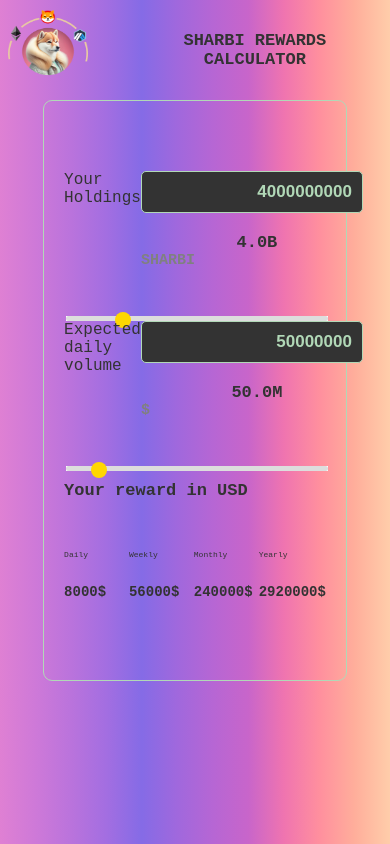
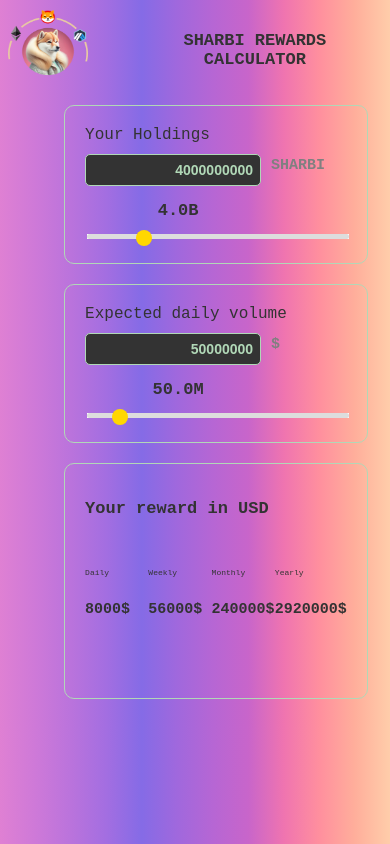
Before and after one commit to sharbiarb23/sip-calculator, a React (Vite) app: page / in a window 390 px wide. Built offline with nearby package versions, Linux system fonts and the light colour scheme.

Commit message:
ui update

```diff
--- a/src/App.css
+++ b/src/App.css
@@ -14,6 +14,7 @@
   display: flex;
   justify-content:center;
   align-items: center;
+  margin-bottom: -25px;
 }
 
 .container {
@@ -36,9 +37,9 @@
   justify-content: space-between;
   /* background-color: #b1d8b7; */
   /* margin-top: 50px; */
-  border: 1px solid #b1d8b7;
+  /* border: 1px solid #b1d8b7; */
   border-radius: 9px;
-  margin-top: 10px;
+  /* margin-top: 10px; */
   padding: 20px;
 
 }
@@ -150,7 +151,8 @@
   font-size: 16px;
   display: flex;
   justify-content: space-between;
-  /* flex-direction: column; */
+
+
 
 
 }
@@ -158,8 +160,12 @@
 .slider-container {
 
   width: 100%;
-  height: 100px;
-  margin-top: 50px;
+  /* height: 100px; */
+  margin-top: 20px;
+  border: 1px solid #b1d8b7;
+  padding: 20px;
+  border-radius: 10px  ;
+  align-self: center;
   /* margin-bottom: 100px; */
 }
 
@@ -167,14 +173,26 @@
 
   width: 70%;
   height: 50px;
-  margin-top: 20px;
-  margin-bottom: 30px;
+  margin-top: 10px;
+  margin-bottom: 20px;
   color: #333333;
   font-family: monospace;
   font-size: 15px;
   display: flex;
   flex-direction: column;
   justify-content: space-between;
+
+}
+.border-cont {
+
+  width: 100%;
+  /* height: 100px; */
+  margin-top: 20px;
+  border: 1px solid #b1d8b7;
+  padding: 20px;
+  border-radius: 10px  ;
+  align-self: center;
+  /* margin-bottom: 100px; */
 }
 .output {
   width: 100%;
@@ -190,10 +208,7 @@
   font-size: 22px;
 }
 @media only screen and (max-width: 600px) {
-  .calc-amount {
-    font-weight: bold;
-    font-size: 17px;
-  }
+
   .output-container {
 
     width: 70%;
@@ -207,13 +222,12 @@
     flex-direction: column;
     justify-content: space-between;
   }
+
+
 }
 
 @media only screen and (max-width: 400px) {
-  .calc-amount {
-    font-weight: bold;
-    font-size: 14px;
-  }
+
   .output-container {
 
     width: 70%;
@@ -227,6 +241,7 @@
     flex-direction: column;
     justify-content: space-between;
   }
+
 
 
 }
@@ -246,16 +261,109 @@
 
 }
 
+@media (max-width: 768px) {
+
+
+  .label-value {
+
+    color: #333333;
+    font-family: monospace;
+    font-size: 16px;
+    display: flex;
+    justify-content: space-between;
+    flex-direction: column;
+
+
+  }
+  .calc-amount {
+    font-weight: bold;
+    font-size: 13px;
+  }
+  .input-box {
+    /* font-size: 14px;
+    padding: 5px;
+    width: 150px;
+    margin-bottom: 10px; */
+
+
+    border: 1px solid #b1d8b7;
+    border-radius: 5px;
+    background-color: #333333;
+    color: #b1d8b7;
+    padding: 7px;
+    font-size: 14px;
+    text-align: end;
+    font-weight: bold;
+    margin-right: 10px;
+    width: 160px;
+    margin-bottom: 15px;
+    margin-top: 10px;
+  }
+
+}
+
+@media (max-width: 480px) {
+  .calc-amount {
+    font-weight: bold;
+    font-size: 15px;
+  }
+  .label-value {
+
+    color: #333333;
+    font-family: monospace;
+    font-size: 16px;
+    display: flex;
+    justify-content: space-between;
+    flex-direction: column;
+
+
+  }
+
+  .input-box {
+    /* font-size: 14px;
+    padding: 5px;
+    width: 150px;
+    margin-bottom: 10px; */
+
+
+    border: 1px solid #b1d8b7;
+    border-radius: 5px;
+    background-color: #333333;
+    color: #b1d8b7;
+    padding: 7px;
+    font-size: 14px;
+    text-align: end;
+    font-weight: bold;
+    margin-right: 10px;
+    width: 160px;
+    margin-bottom: 15px;
+    margin-top: 10px;
+  }
+}
+
 .input-container {
 
 
 
-  display: flex;
-  flex-wrap: wrap; /* allow the container to wrap to the next line if necessary */
-  align-items: center;
-  width: 100%; /* set the width to 100% to make it adapt to the parent container */
-  margin-bottom: 5px;
-  justify-content: space-between;
+
+
+
+
+    display: flex;
+
+    align-items: center;
+    width: 30%;
+    margin-bottom: 5px;
+    justify-content: space-between;
+
+    /* flex-wrap: wrap; */
+
+
+
+
+
+
+
 
 
 
@@ -267,7 +375,7 @@
   font-family: monospace;
   font-size: 17px;
   font-weight: bold;
-  margin-top: 60px;
+  margin-top: 15px;
   color: #333333;
 }
 
--- a/src/App.jsx
+++ b/src/App.jsx
@@ -65,14 +65,22 @@
               step={1e5}
               setterFn={setExpectedReturns}
             />
-          </div>
-          <div className="rewards-title">Your reward in USD</div>
+            <div className="border-cont">
+              <div className="rewards-title">Your reward in USD</div>
 
-          <div className="output">
-            <OutValue label="Daily" value={investedAmount} />
-            <OutValue label="Weekly" value={parseInt(investedAmount * 7)} />
-            <OutValue label="Monthly" value={parseInt(investedAmount * 30)} />
-            <OutValue label="Yearly" value={parseInt(investedAmount * 365)} />
+              <div className="output">
+                <OutValue label="Daily" value={investedAmount} />
+                <OutValue label="Weekly" value={parseInt(investedAmount * 7)} />
+                <OutValue
+                  label="Monthly"
+                  value={parseInt(investedAmount * 30)}
+                />
+                <OutValue
+                  label="Yearly"
+                  value={parseInt(investedAmount * 365)}
+                />
+              </div>
+            </div>
           </div>
         </div>
       </div>
```
